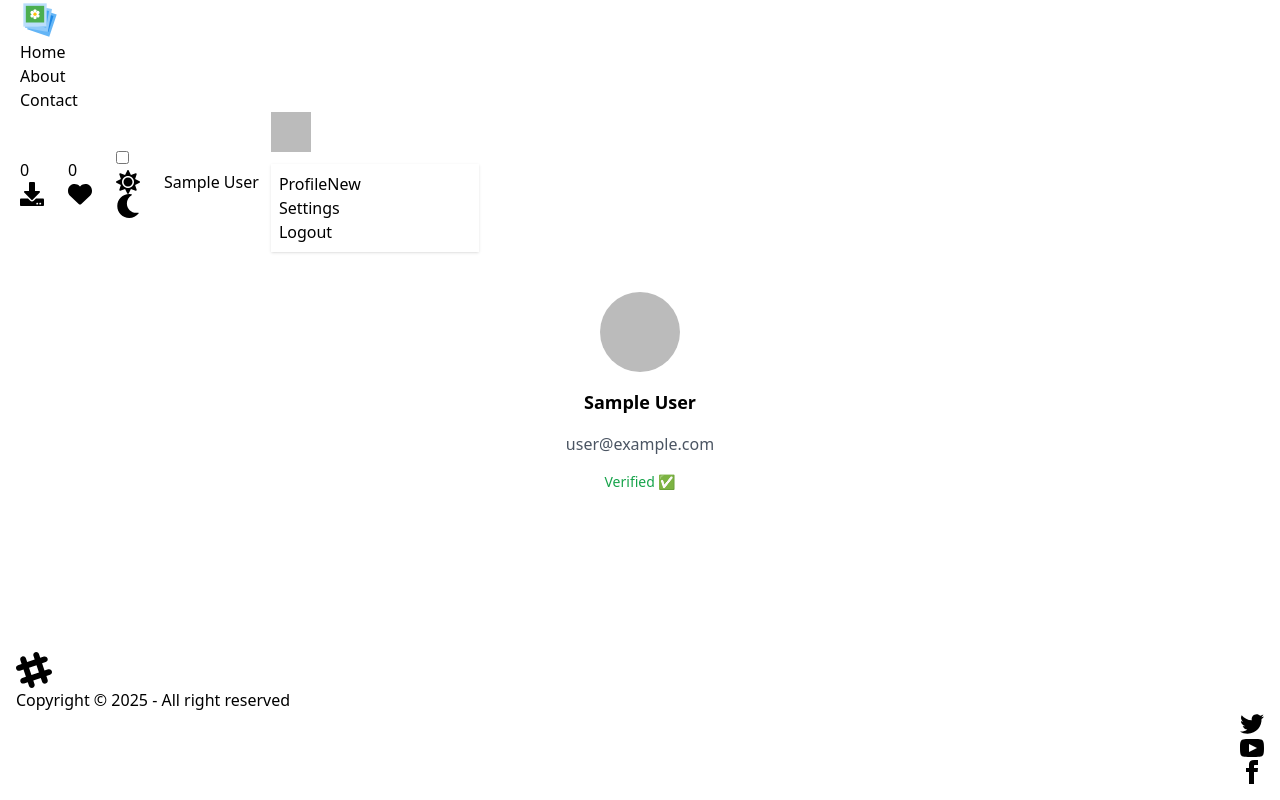
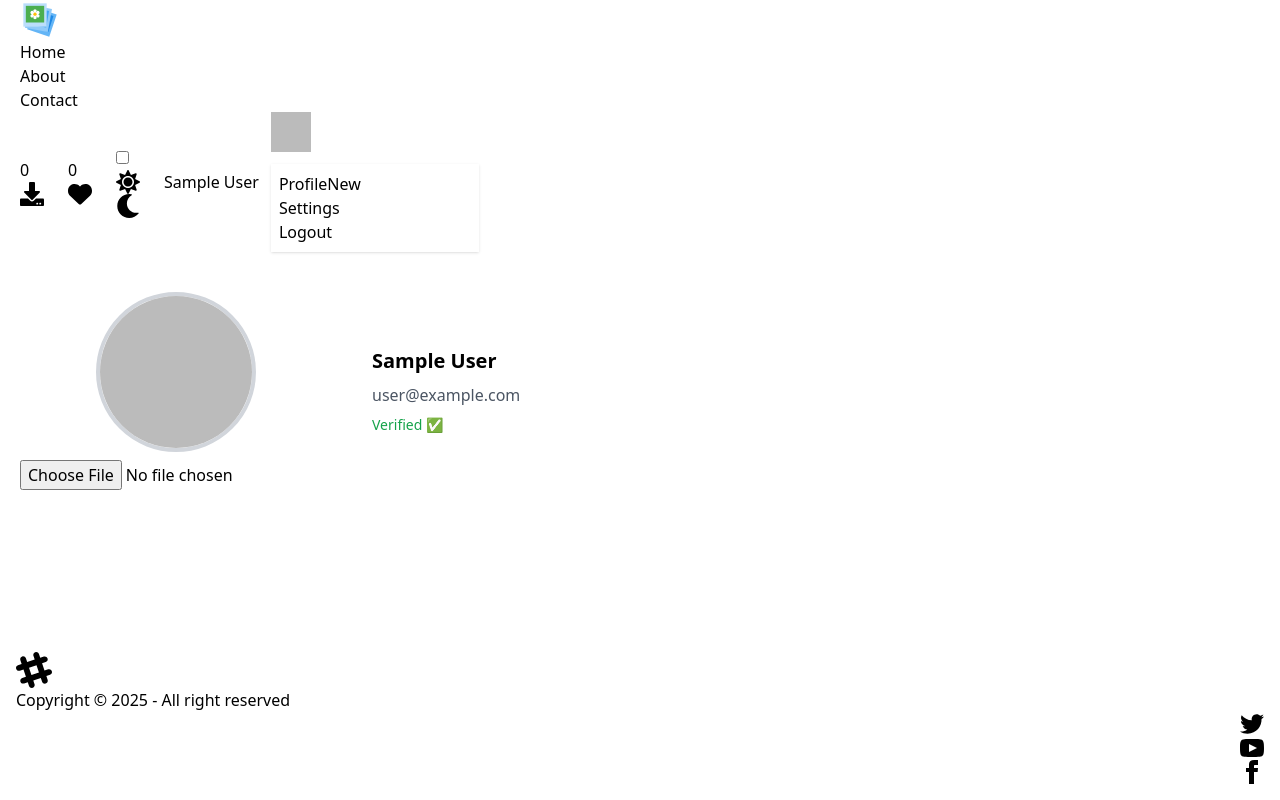
Before and after one commit to Mutalibovv18/unsplash, a React (Vite) app: page /profile in a window 1280 px wide. Built offline with nearby package versions, Linux system fonts and the light colour scheme; no server answers; sample sign-in values are in the browser's storage.

Commit message:
upload image

```diff
--- a/src/pages/Profile.jsx
+++ b/src/pages/Profile.jsx
@@ -1,9 +1,16 @@
+import { useState } from "react";
 import { useGlobalContext } from "../hooks/useGlobalContext";
-import { sendEmailVerification } from "firebase/auth";
+import { sendEmailVerification, updateProfile } from "firebase/auth";
 import { auth } from "../firebase/firebaseConfig";
+import { getStorage, ref, uploadBytes, getDownloadURL } from "firebase/storage";
 
 function Profile() {
   const { user } = useGlobalContext();
+  const [newPhoto, setNewPhoto] = useState(null);
+  const [preview, setPreview] = useState(user?.photoURL);
+  const [successMessage, setSuccessMessage] = useState("");
+
+  const storage = getStorage();
 
   const handleVerifyEmail = async () => {
     if (user) {
@@ -12,13 +19,70 @@ function Profile() {
     }
   };
 
+  const handlePhotoChange = (e) => {
+    const file = e.target.files[0];
+    if (file) {
+      const reader = new FileReader();
+      reader.onloadend = () => setPreview(reader.result);
+      reader.readAsDataURL(file);
+      setNewPhoto(file);
+    }
+  };
+
+  const handleSavePhoto = async () => {
+    if (!newPhoto) return;
+
+    const storageRef = ref(storage, `profile_pictures/${user.uid}`);
+    await uploadBytes(storageRef, newPhoto);
+    const photoURL = await getDownloadURL(storageRef);
+
+    await updateProfile(auth.currentUser, { photoURL });
+
+    setPreview(photoURL);
+    setNewPhoto(null);
+    setSuccessMessage("✅ Profile updated successfully!");
+    setTimeout(() => setSuccessMessage(""), 3000);
+  };
+
+  const handleCancel = () => {
+    setPreview(user?.photoURL);
+    setNewPhoto(null);
+  };
+
   return (
-    <div className="align-elements py-10">
-      <div className="flex flex-col items-center gap-4">
-        {user?.photoURL && (
-          <img src={user.photoURL} alt="Profile" className="w-20 h-20 rounded-full" />
+    <div className="align-elements py-10 flex flex-row items-center gap-10">
+      <div className="flex flex-col items-center">
+        <img
+          src={preview || "/default-avatar.png"}
+          alt="Profile"
+          className="w-40 h-40 rounded-full border-4 border-gray-300"
+        />
+        <input type="file" accept="image/*" onChange={handlePhotoChange} className="mt-2" />
+        {newPhoto && (
+          <div className="flex gap-4 mt-2">
+            <button
+              onClick={() => {
+                handleSavePhoto();
+                setNewPhoto(null);
+              }}
+              className="px-4 py-2 bg-green-500 text-white rounded"
+            >
+              Save
+            </button>
+            <button
+              onClick={handleCancel}
+              className="px-4 py-2 bg-red-500 text-white rounded"
+            >
+              Cancel
+            </button>
+          </div>
         )}
-        <h2 className="text-lg font-semibold">{user?.displayName || "No Name Provided"}</h2>
+        {successMessage && (
+          <p className="text-green-600 mt-2 font-semibold">{successMessage}</p>
+        )}
+      </div>
+      <div className="flex flex-col gap-2">
+        <h2 className="text-xl font-semibold">{user?.displayName || "No Name Provided"}</h2>
         <p className="text-gray-600">{user?.email}</p>
         <p className="text-sm">
           {user?.emailVerified ? (
```
